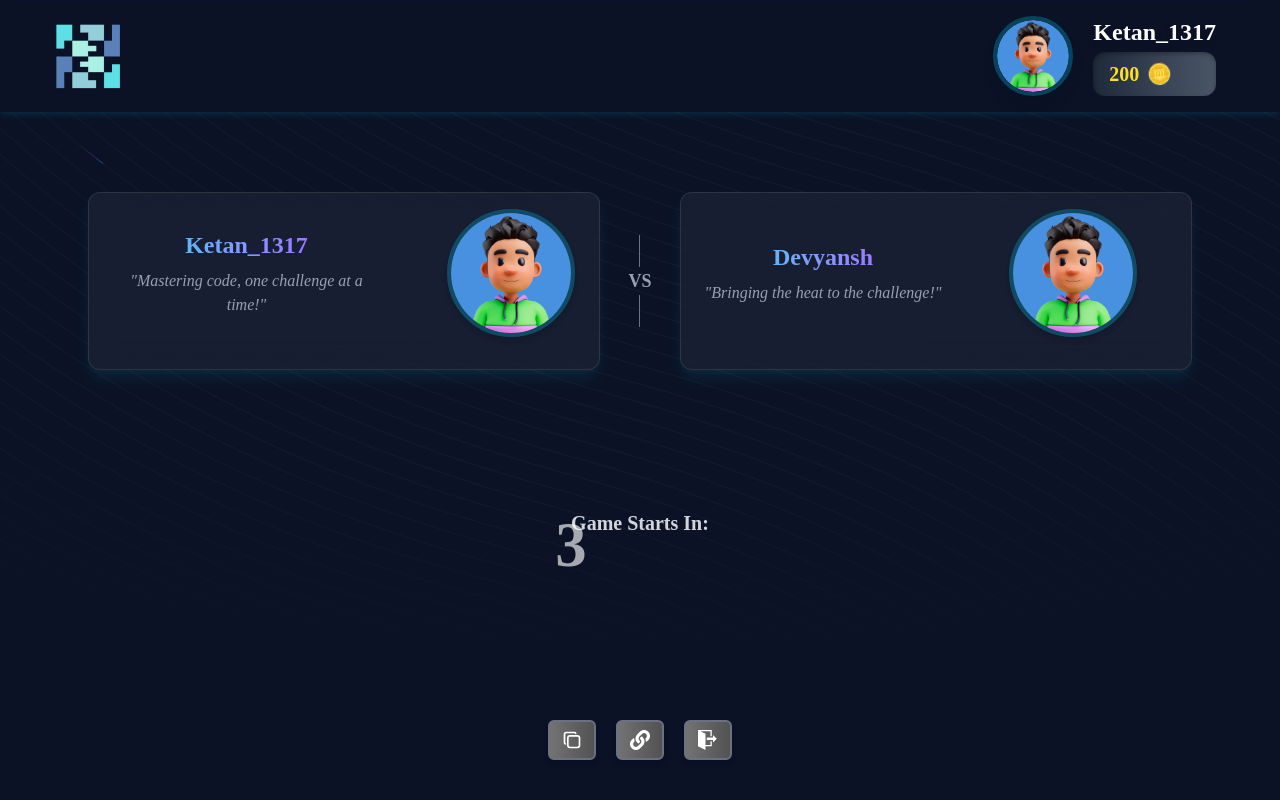
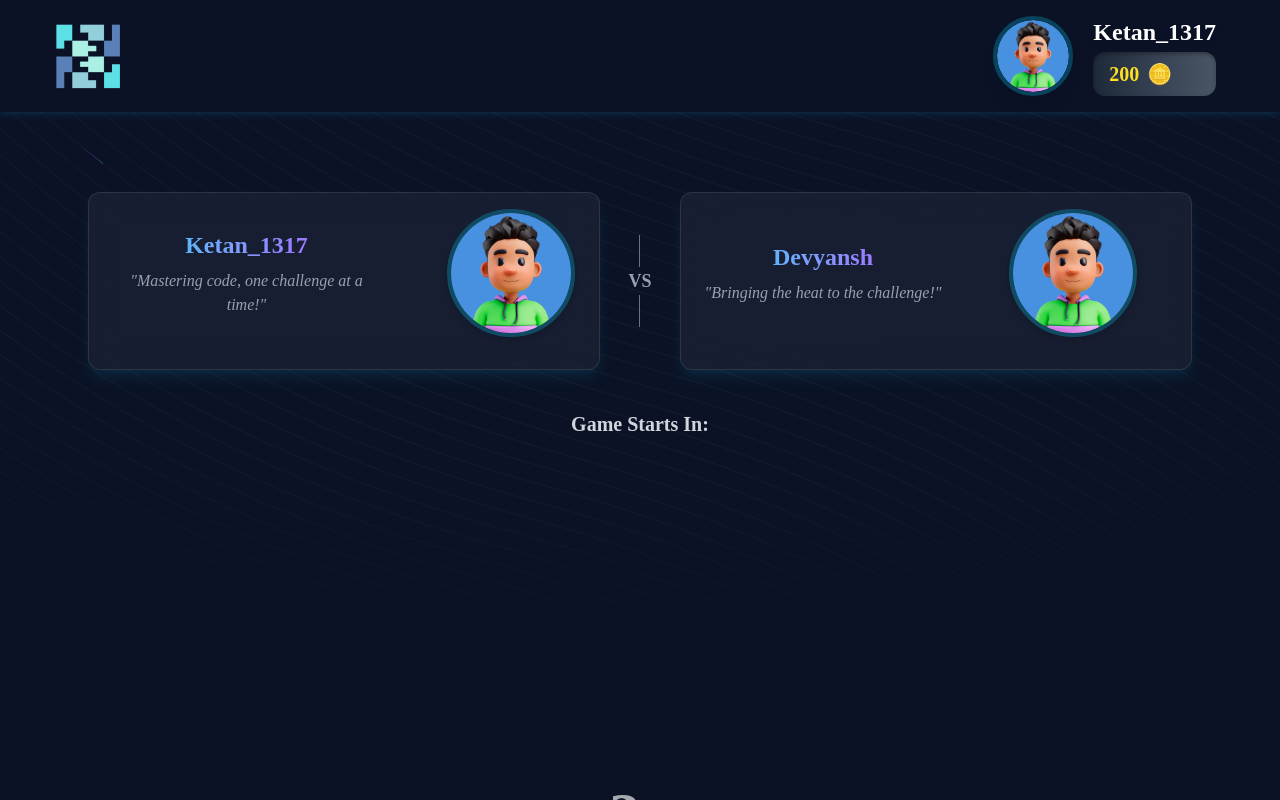
Before and after one commit to Ketan1317/HackHeaven-Frontend, a React (Vite) app: page /waiting in a window 1280 px wide. Built offline with nearby package versions, Linux system fonts and the light colour scheme.

Commit message:
modify CustomWaiting.jsx

```diff
--- a/src/Pages/CustomWaiting.jsx
+++ b/src/Pages/CustomWaiting.jsx
@@ -75,7 +75,7 @@
             </h1>
             <div className="flex items-center gap-2 bg-gradient-to-r from-gray-800 via-gray-700 to-gray-600 px-4 py-2 rounded-xl text-xl font-bold shadow-inner shadow-black/30 transition-transform duration-300">
               <span className="text-yellow-300">{user.coins}</span>
-              <span className="animate-spin">🪙</span>
+              <span >🪙</span>
             </div>
           </div>
         </div>
@@ -146,9 +146,11 @@
             <h2 className="text-xl font-bold text-gray-300 mb-2">
               Game Starts In:
             </h2>
+            <div className="flex items-center justify-center h-screen">
             <div className="text-6xl font-extrabold text-white animate-pulse">
               {countdown}
             </div>
+          </div>
           </div>
         )}
 
```
